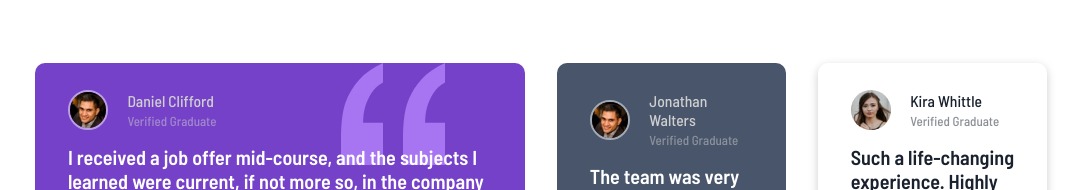
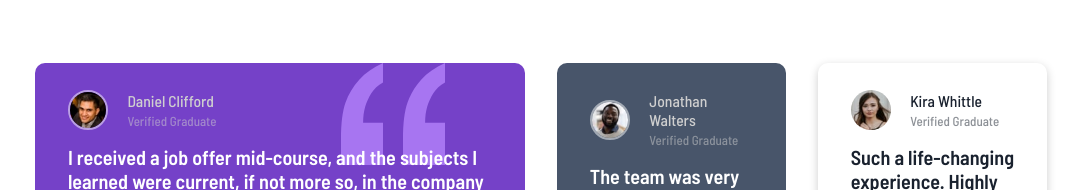
Before and after one commit to unknowndecay/testimonials-grid-section-main, a plain HTML site: page index.html in a window 1280 px wide. Shown: the top 190 px of the page, without its empty margins (99-1180 px from the left). Drawn offline with Linux system fonts and the light colour scheme.

Commit message:
Wrong image for user uploaded

```diff
--- a/index.html
+++ b/index.html
@@ -33,7 +33,7 @@
       </div>
       <div class="grid-item-2">
         <div class="item-header">
-          <img src="images/image-daniel.jpg" alt="" srcset="">
+          <img src="images/image-jonathan.jpg" alt="" srcset="">
           <p>
             Jonathan Walters<br />
             <span>Verified Graduate</span>
```
